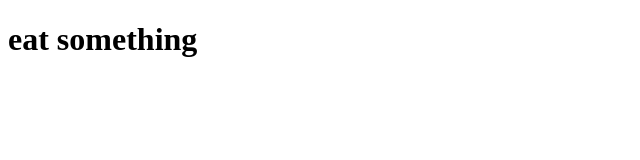
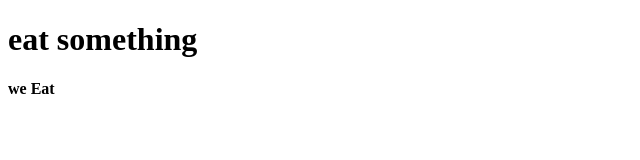
Before and after one commit to SabbirHowlader/eat-healthy, a plain HTML site: page index.html in a window 1280 px wide. Shown: the full height of the page, 0-640 px from the left. Drawn offline with Linux system fonts and the light colour scheme.

Commit message:
added heading

```diff
--- a/index.html
+++ b/index.html
@@ -9,6 +9,7 @@
 </head>
 <body>
     <h1>eat something</h1>
+    <h4>we Eat</h4>
 
 </body>
 </html>
```
